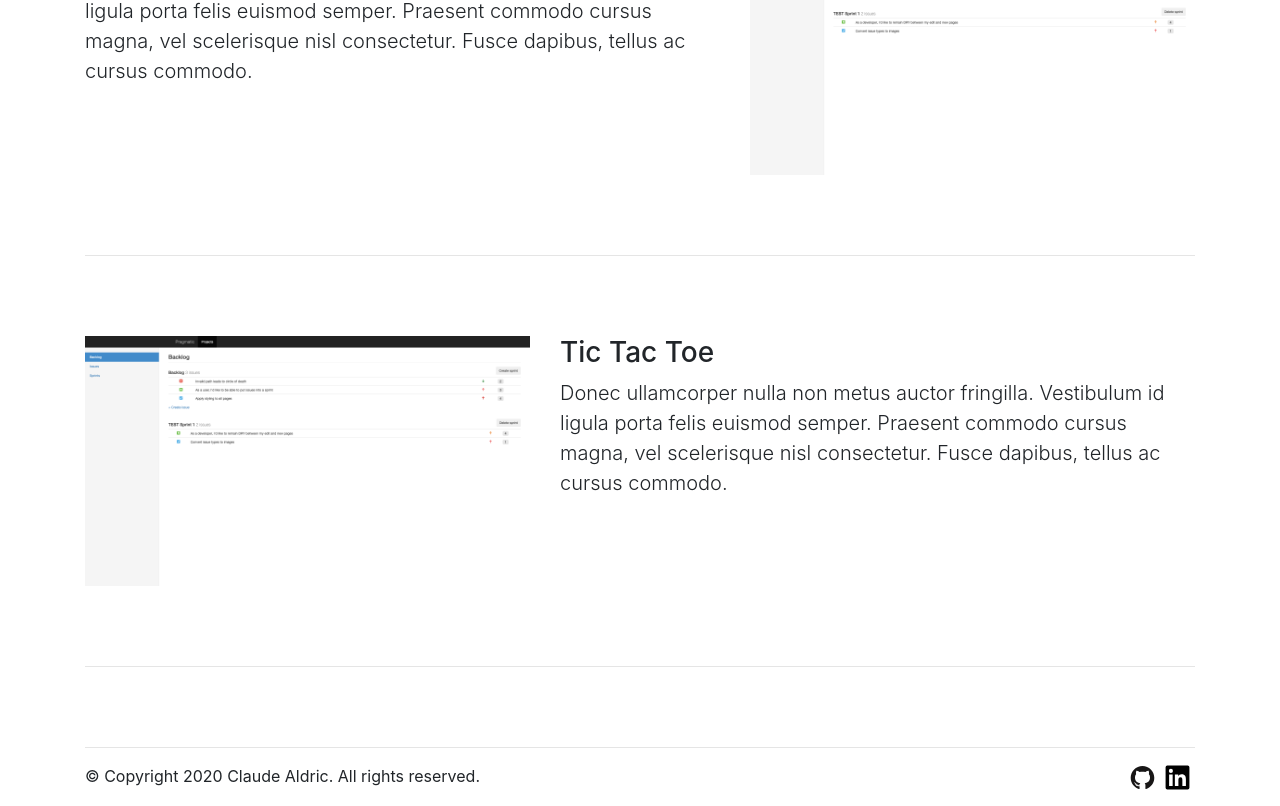
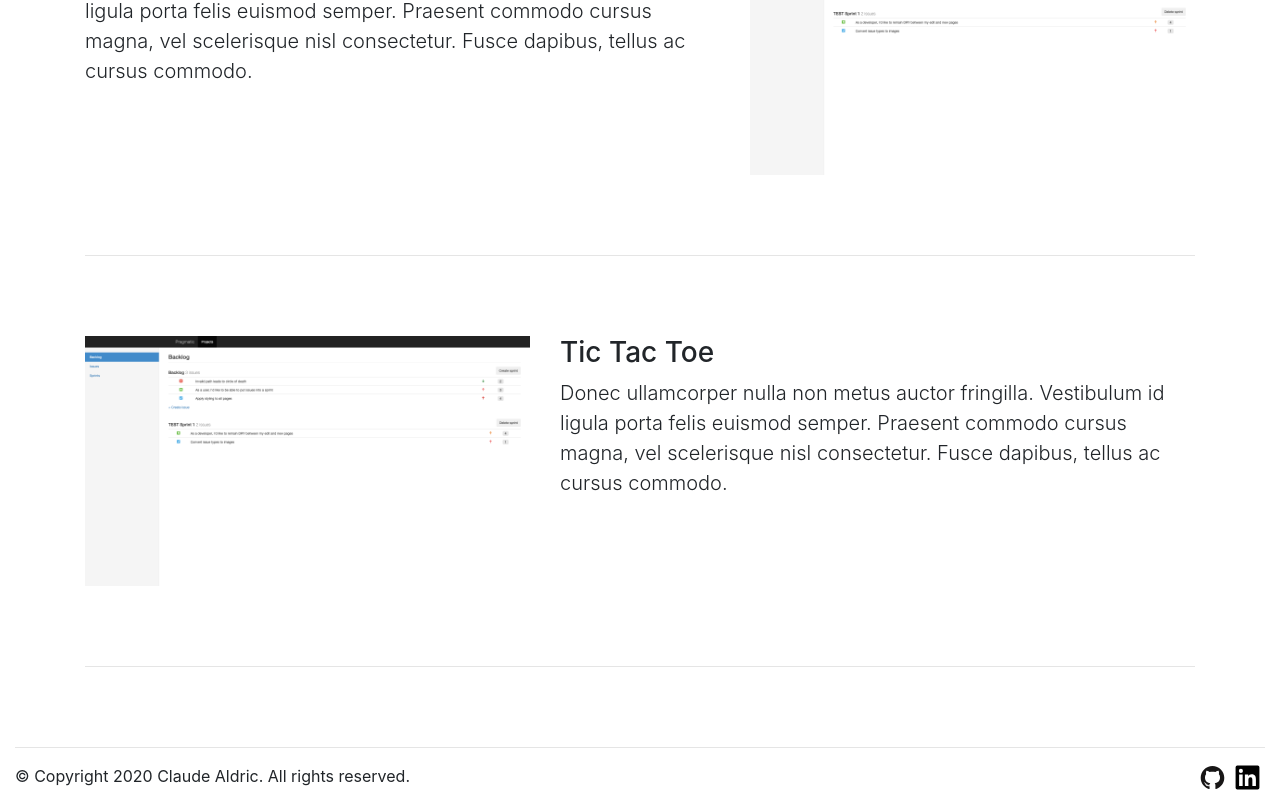
Before and after one commit to claudealdric/caldric.github.io, a React (Create React App) app in the folder client/: page /portfolio in a window 1280 px wide. Shown: the part 1859-2665 px from the top of the page. Built offline with nearby package versions, Linux system fonts and the light colour scheme.

Commit message:
Revise footer styling

```diff
--- a/client/src/components/Footer.css
+++ b/client/src/components/Footer.css
@@ -1,3 +1,7 @@
+footer > hr {
+  margin-top: 5rem;
+}
+
 .contact-icons {
   width: 25px;
   height: 25px;
--- a/client/src/components/Footer.tsx
+++ b/client/src/components/Footer.tsx
@@ -3,7 +3,7 @@ import './Footer.css';
 
 const Footer = () => {
   return (
-    <footer className="container">
+    <footer className="container-fluid">
       <hr />
       <p className="float-right">
         <a
```
